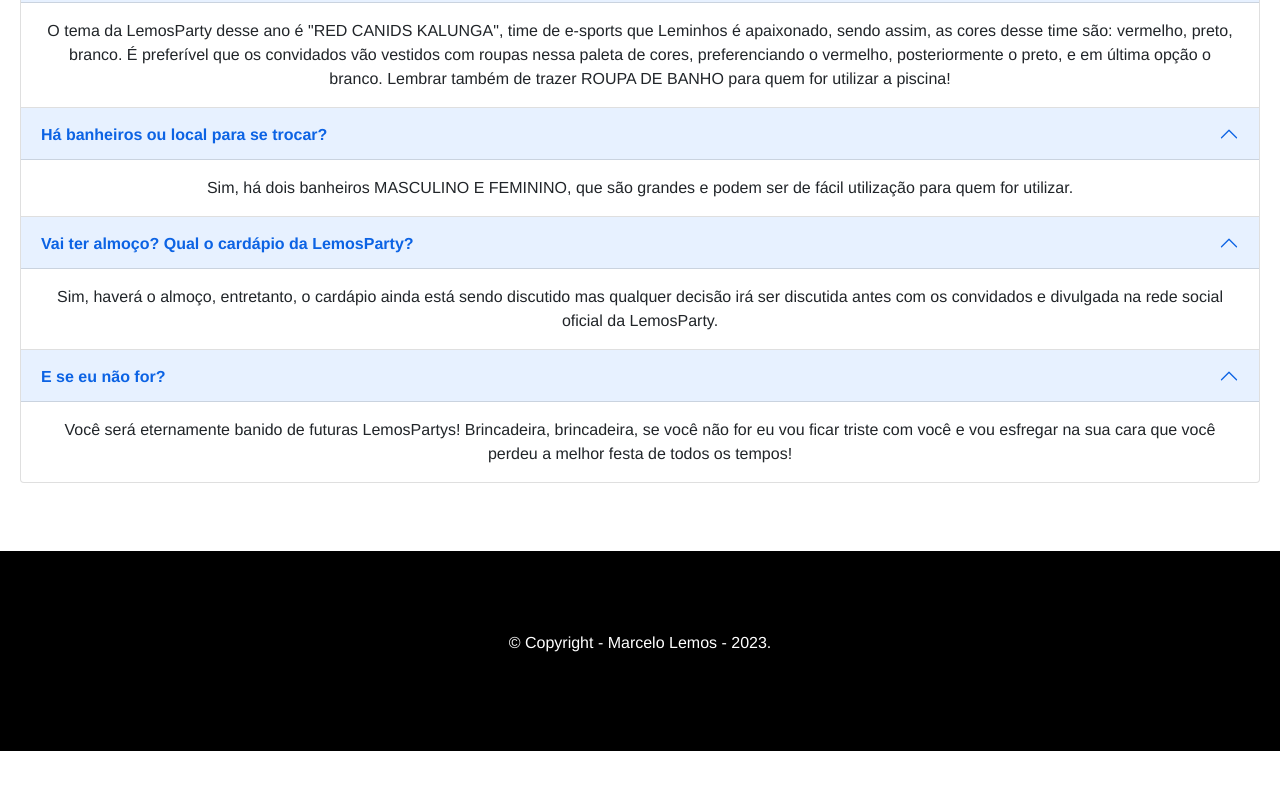
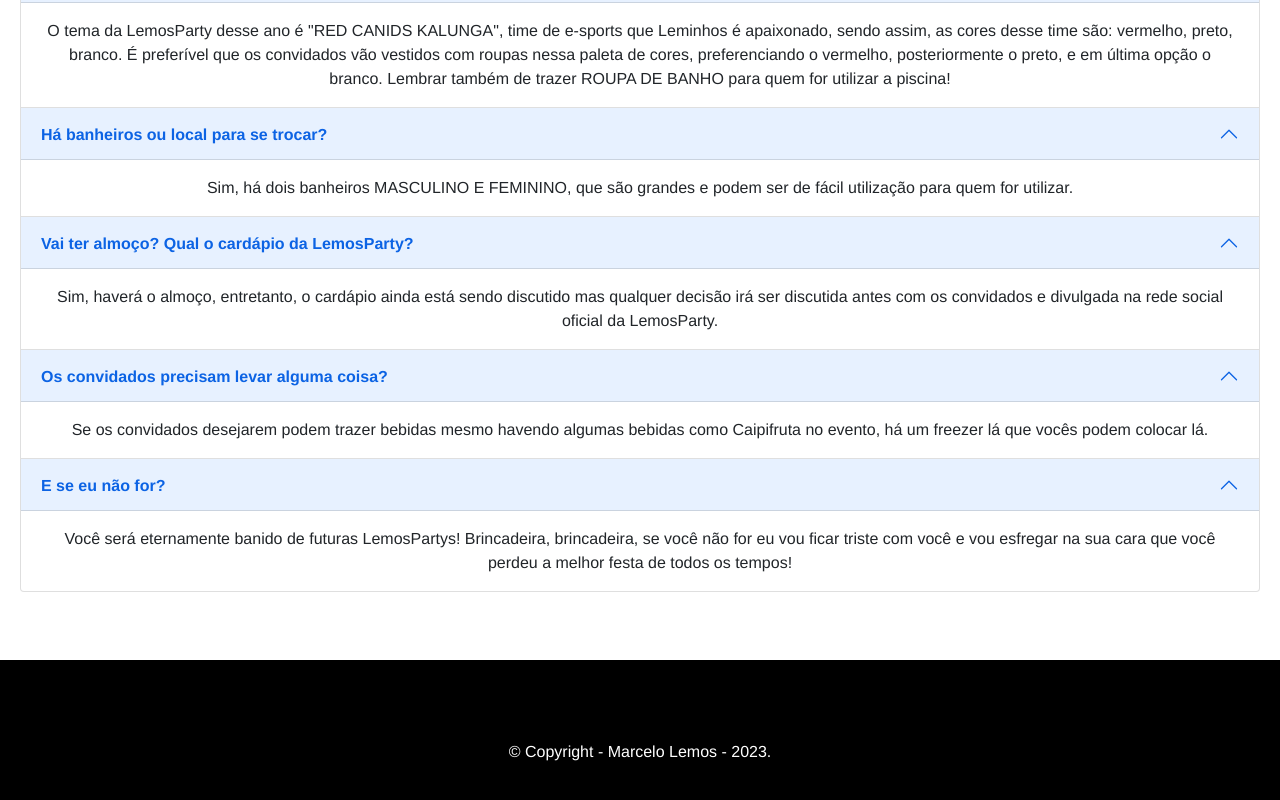
Before and after one commit to Lemmores/lemospartyagoravaisaporra, a Next.js app: page /duvidas in a window 1280 px wide. Shown: the part 689-1489 px from the top of the page. Before the commit the page ends 1440 px from the top, so only its background shows below. Built offline with nearby package versions, Linux system fonts and the light colour scheme.

Commit message:
Update duvidas.js

```diff
--- a/pages/duvidas.js
+++ b/pages/duvidas.js
@@ -86,13 +86,25 @@ export default function Duvidas() {
     </div>
   </div>
 </div>
+ <div class="accordion-item">
+  <h2 class="accordion-header" id="headingSeven">
+    <button class="accordion-button" type="button" data-bs-toggle="collapse" data-bs-target="#collapseSeven"  aria-controls="collapseSeven">
+      <strong> Os convidados precisam levar alguma coisa? </strong>
+    </button>
+  </h2>
+  <div id="collapseSeven" class="accordion-collapse collapse show" aria-labelledby="headingSeven" data-bs-parent="#accordionExample">
+    <div class="accordion-body">
+        Se os convidados desejarem podem trazer bebidas mesmo havendo algumas bebidas como Caipifruta no evento, há um freezer lá que vocês podem colocar lá.
+    </div>
+  </div>
+</div>
 <div class="accordion-item">
-  <h2 class="accordion-header" id="headingSeven">
-    <button class="accordion-button" type="button" data-bs-toggle="collapse" data-bs-target="#collapseSeven" aria-controls="collapseSeven">
+  <h2 class="accordion-header" id="headingEight">
+    <button class="accordion-button" type="button" data-bs-toggle="collapse" data-bs-target="#collapseEight" aria-controls="collapseEight">
       <strong>  E se eu não for? </strong>
     </button>
   </h2>
-  <div id="collapseSeven" class="accordion-collapse collapse show" aria-labelledby="headingSeven" data-bs-parent="#accordionExample">
+  <div id="collapseEight" class="accordion-collapse collapse show" aria-labelledby="headingEight" data-bs-parent="#accordionExample">
     <div class="accordion-body">
         Você será eternamente banido de futuras LemosPartys! Brincadeira, brincadeira, se você não for eu vou ficar triste com você e vou esfregar na sua cara que
         você perdeu a melhor festa de todos os tempos!
```
